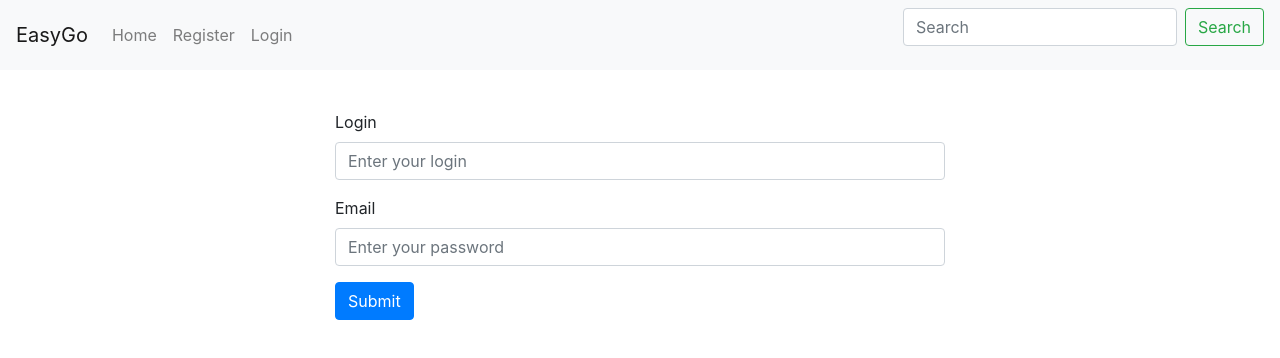
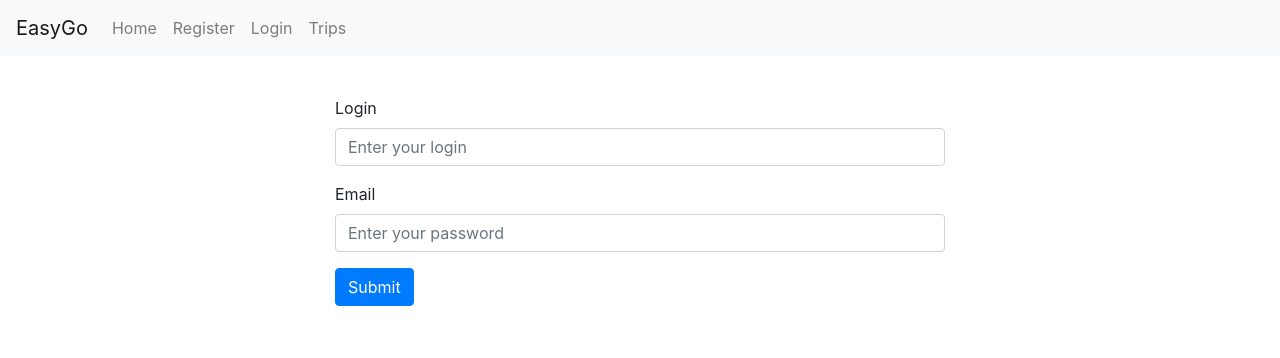
Before and after one commit to nkoptsov/easyGo, a React app: page /login in a window 1280 px wide. Shown: the top 358 px of the page. Built offline with nearby package versions, Linux system fonts and the light colour scheme.

Commit message:
removed search, added empty trips layout, created nav component

```diff
--- a/src/client/App.js
+++ b/src/client/App.js
@@ -3,6 +3,7 @@ import { BrowserRouter as Router, Route, Switch} from "react-router-dom";
 import Home from './Layouts/Home/Home';
 import Register from './Layouts/Register/Register';
 import Login from './Layouts/Login/Login';
+import Trips from './Layouts/Trips/Trips';
 import NotFound from './Layouts/NotFound/NotFound';
 
 class App extends Component {
@@ -14,6 +15,7 @@ class App extends Component {
             <Route exact path="/" component={Home} />
             <Route exact path="/register" component={Register} />
             <Route exact path="/login" component={Login} />
+            <Route exact path="/trips" component={Trips} />
             <Route component={NotFound} />
           </Switch>
         </div>
--- a/src/client/Components/Header/Header.js
+++ b/src/client/Components/Header/Header.js
@@ -1,26 +1,9 @@
 import React from 'react';
-import { Link } from "react-router-dom";
-import Search from '../Search/Search'
+import Nav from '../Nav/Nav';
 
 const Header = () => (
   <header className="header">
-    <nav className="navbar navbar-expand-lg navbar-light bg-light">
-      <a className="navbar-brand" href="">EasyGo</a>
-      <div className="collapse navbar-collapse" id="navbarNav">
-        <ul className="navbar-nav">
-          <li className="nav-item">
-            <Link to="/" className="nav-link">Home</Link>
-          </li>
-          <li className="nav-item">
-            <Link to="/register" className="nav-link">Register</Link>
-          </li>
-          <li className="nav-item">
-            <Link to="/login" className="nav-link">Login</Link>
-          </li>
-        </ul>
-      </div>
-    <Search />
-    </nav>
+    <Nav />
   </header>
 )
 
--- /dev/null
+++ b/src/client/Components/Nav/Nav.js
@@ -0,0 +1,26 @@
+import React from 'react';
+import { Link } from "react-router-dom";
+
+const Nav = () => (
+  <nav className="navbar navbar-expand-lg navbar-light bg-light">
+    <Link to="/" className="navbar-brand">EasyGo</Link>
+    <div className="collapse navbar-collapse" id="navbarNav">
+      <ul className="navbar-nav">
+        <li className="nav-item">
+          <Link to="/" className="nav-link">Home</Link>
+        </li>
+        <li className="nav-item">
+          <Link to="/register" className="nav-link">Register</Link>
+        </li>
+        <li className="nav-item">
+          <Link to="/login" className="nav-link">Login</Link>
+        </li>
+        <li className="nav-item">
+          <Link to="/trips" className="nav-link">Trips</Link>
+        </li>
+      </ul>
+    </div>
+  </nav>
+)
+
+export default Nav;
--- a/src/client/Components/Search/Search.js
+++ /dev/null
@@ -1,10 +0,0 @@
-import React from 'react';
-
-const Search = () => (
-    <form className="form-inline">
-      <input className="form-control mr-sm-2" type="search" placeholder="Search" aria-label="Search" />
-      <button className="btn btn-outline-success my-2 my-sm-0" type="submit">Search</button>
-    </form>
-)
-
-export default Search;
--- /dev/null
+++ b/src/client/Layouts/Trips/Trips.js
@@ -0,0 +1,12 @@
+import React from 'react';
+import Header from '../../Components/Header/Header';
+
+const Trips = () => (
+  <div>
+    <Header />
+    <main>
+    </main>
+  </div>
+)
+
+export default Trips;
```
